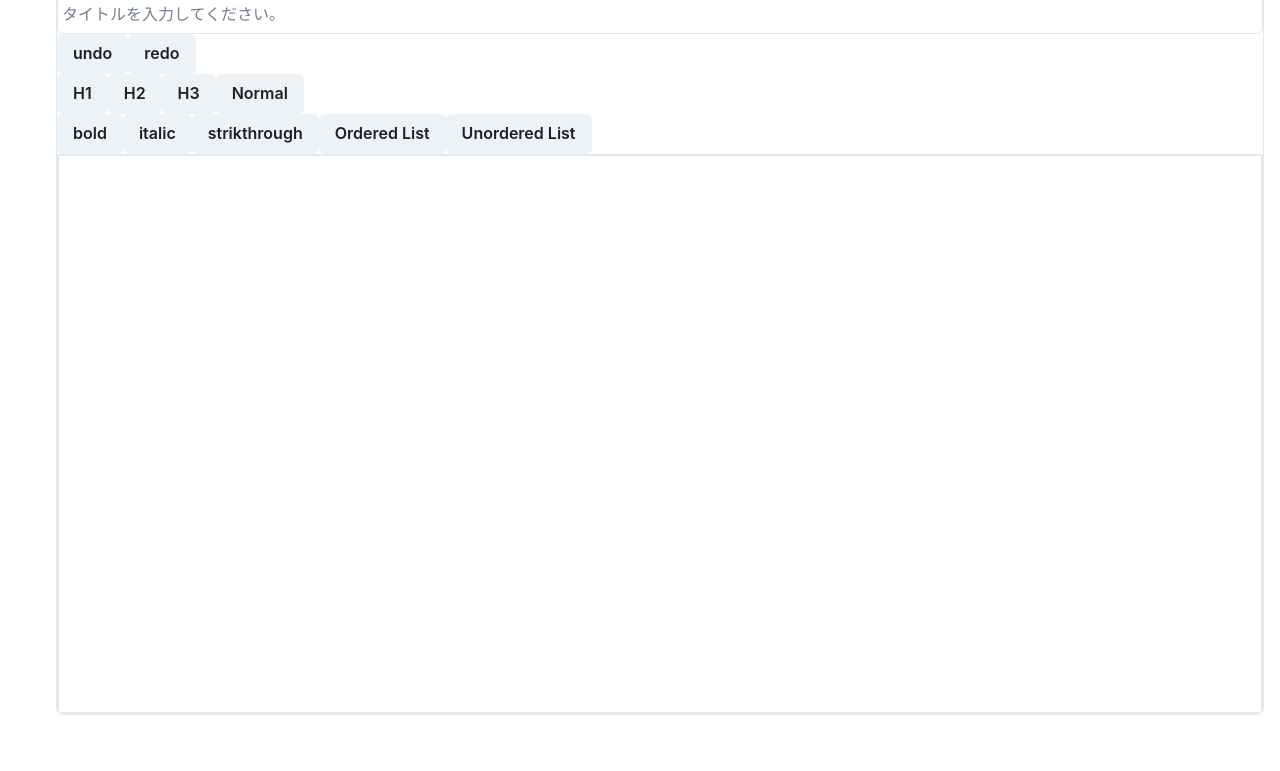
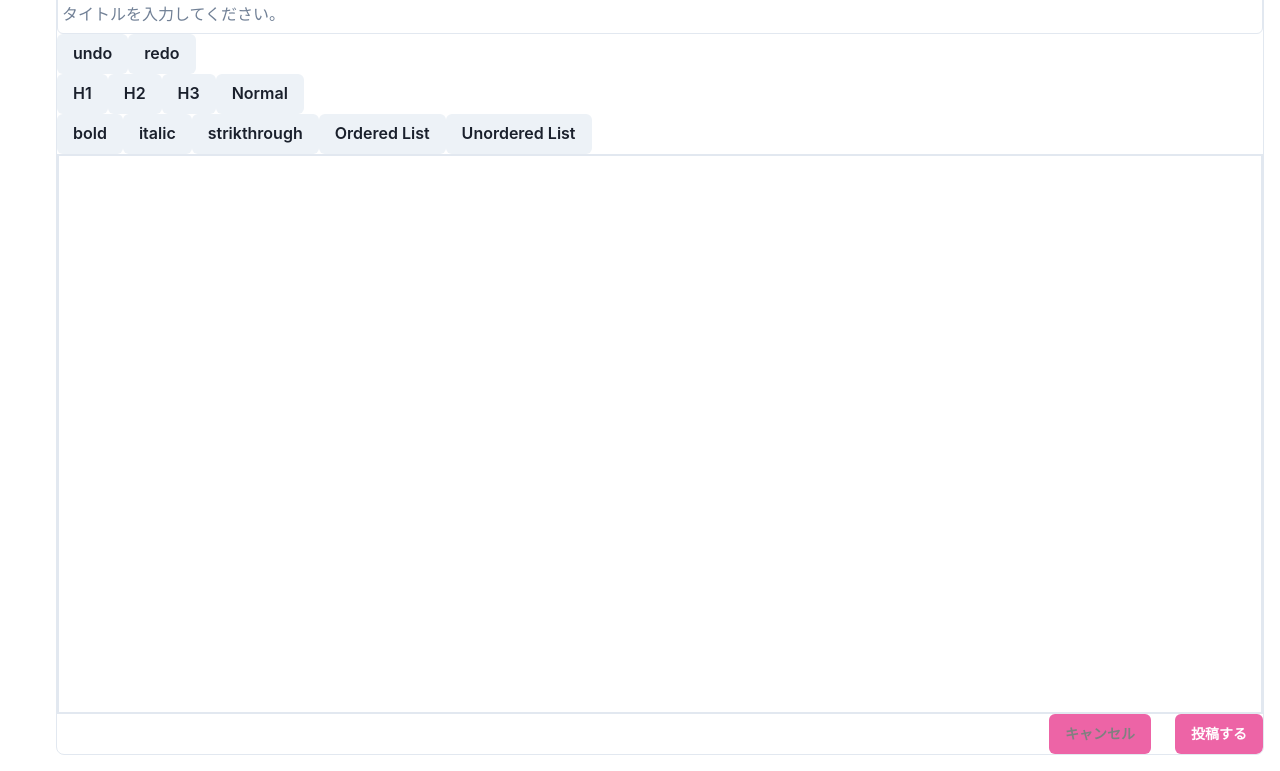
Before and after one commit to michiokoyama/campusful, a React (Create React App) app in the folder web/frontend/: page /articles/post in a window 1280 px wide. Shown: the part 301-1072 px from the top of the page. Before the commit the page ends 1032 px from the top, so only its background shows below. Built offline with nearby package versions, Linux system fonts and the light colour scheme.

Commit message:
Update: 投稿するボタン、キャンセルボタンを追加する

```diff
--- a/web/frontend/src/pages/articles/post/routes/Post.tsx
+++ b/web/frontend/src/pages/articles/post/routes/Post.tsx
@@ -17,6 +17,7 @@ import {
   ListIcon,
   Flex,
   Select,
+  Stack,
   Tabs,
   TabList,
   Tab,
@@ -46,6 +47,7 @@ const PostBody = () => {
       <SelectArticleCategory />
       <ArticleTitle />
       <TextEditor />
+      <ShipItButton />
     </Box>
   )
 }
@@ -120,6 +122,42 @@ const ArticleTitle = () => {
   )
 }
 
+// 記事のカテゴリ（学問、留学、サークルなど）
+const ShipItButton = () => {
+  return (
+    <Stack
+      flex={{ base: 1, md: 0 }}
+      justify={'flex-end'}
+      direction={'row'}
+      spacing={6}>
+     <Button
+        display={{ base: 'none', md: 'inline-flex' }}
+        fontSize={'sm'}
+        fontWeight={600}
+        color={'gray'}
+        backgroundColor={'white'}
+        bg={'pink.400'}
+        _hover={{
+          bg: 'green.300',
+        }}>
+        キャンセル
+      </Button>
+     <Button
+        display={{ base: 'none', md: 'inline-flex' }}
+        fontSize={'sm'}
+        fontWeight={600}
+        color={'white'}
+        backgroundColor={'#98a820'}
+        bg={'pink.400'}
+        _hover={{
+          bg: 'green.300',
+        }}>
+        投稿する
+      </Button>
+    </Stack>
+ )
+}
+
 const TextEditor = () => {
   const [editorState, setEditorState] = useState(() => EditorState.createEmpty())
 
```
